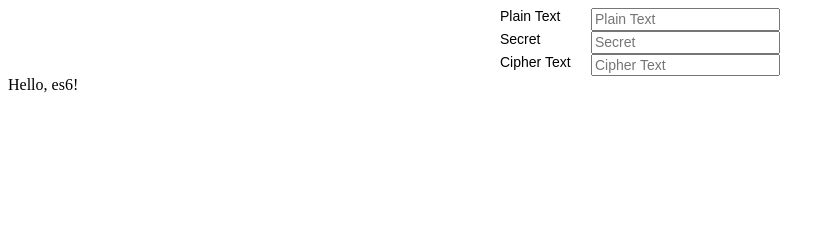
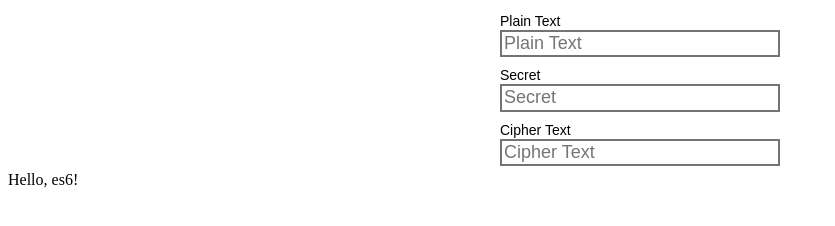
Before and after one commit to ZVernam/vernam-cipher, a website: page src/index.html in a window 1280 px wide. Shown: the whole page, without its empty margins (0-835 px from the left). Drawn offline with Linux system fonts and the light colour scheme.

Commit message:
style panel

```diff
--- a/src/css/panel.css
+++ b/src/css/panel.css
@@ -1,7 +1,9 @@
 .panel {
     display: flex;
-    flex-flow: row nowrap;
+    flex-flow: column nowrap;
     justify-content: space-between;
+
+    padding: 5px 0;
 }
 
 .panel__label {
@@ -17,7 +19,10 @@
     display: block;
 
     font-family: sans-serif, Arial;
-    font-size: 14px;
+    font-size: 18px;
     font-weight: normal;
     line-height: 1.2em;
+
+    border: 2px #747474 solid;
+
 }
```
